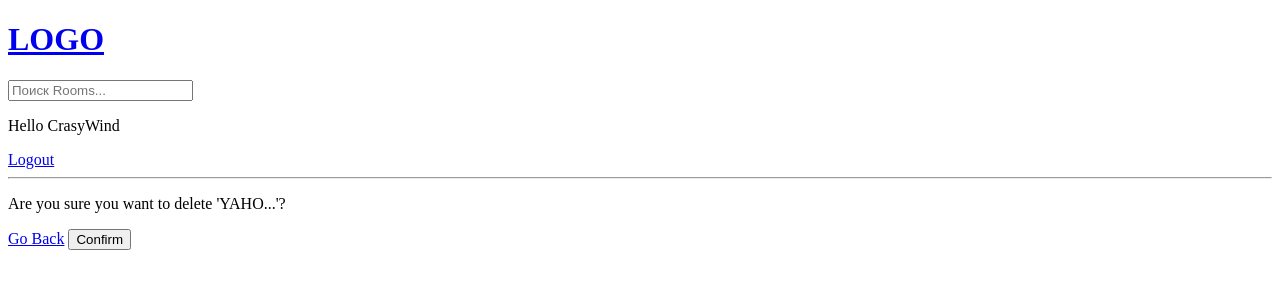
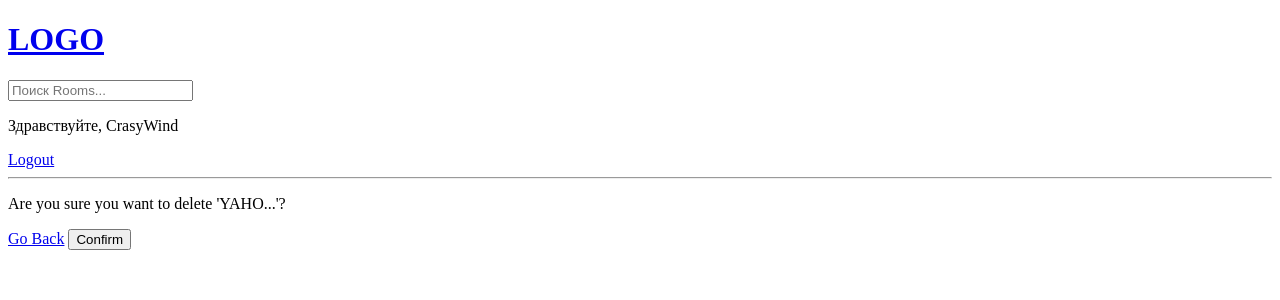
Before and after one commit to Horizon-event/Dj_2, a Django app: page /delete-room/3/ in a window 1280 px wide. Shown: the top 300 px of the page. Run offline with Django 3.2, Linux system fonts and the light colour scheme; a user stored in the database is signed in; data comes from the database, SQL or seed files in the repository.

Commit message:
Плановое обучение 25.12.2021 (1)

```diff
--- a/Dj_2/urls.py
+++ b/Dj_2/urls.py
@@ -16,8 +16,6 @@ Including another URLconf
 from django.contrib import admin
 from django.urls import path, include
 
-
-
 urlpatterns = [
     path('admin/', admin.site.urls),
     path('', include('Base.urls'))
--- a/templates/navbar.html
+++ b/templates/navbar.html
@@ -9,7 +9,7 @@
 </form>
 
 {% if request.user.is_authenticated %}
-<p>Hello {{ request.user }}</p>
+<p>Здравствуйте, {{ request.user }}</p>
 <a href="{% url 'logout' %}">Logout</a> <!--если пользователь залогинен, выводится выйти-->
 
 {% else %}
```
